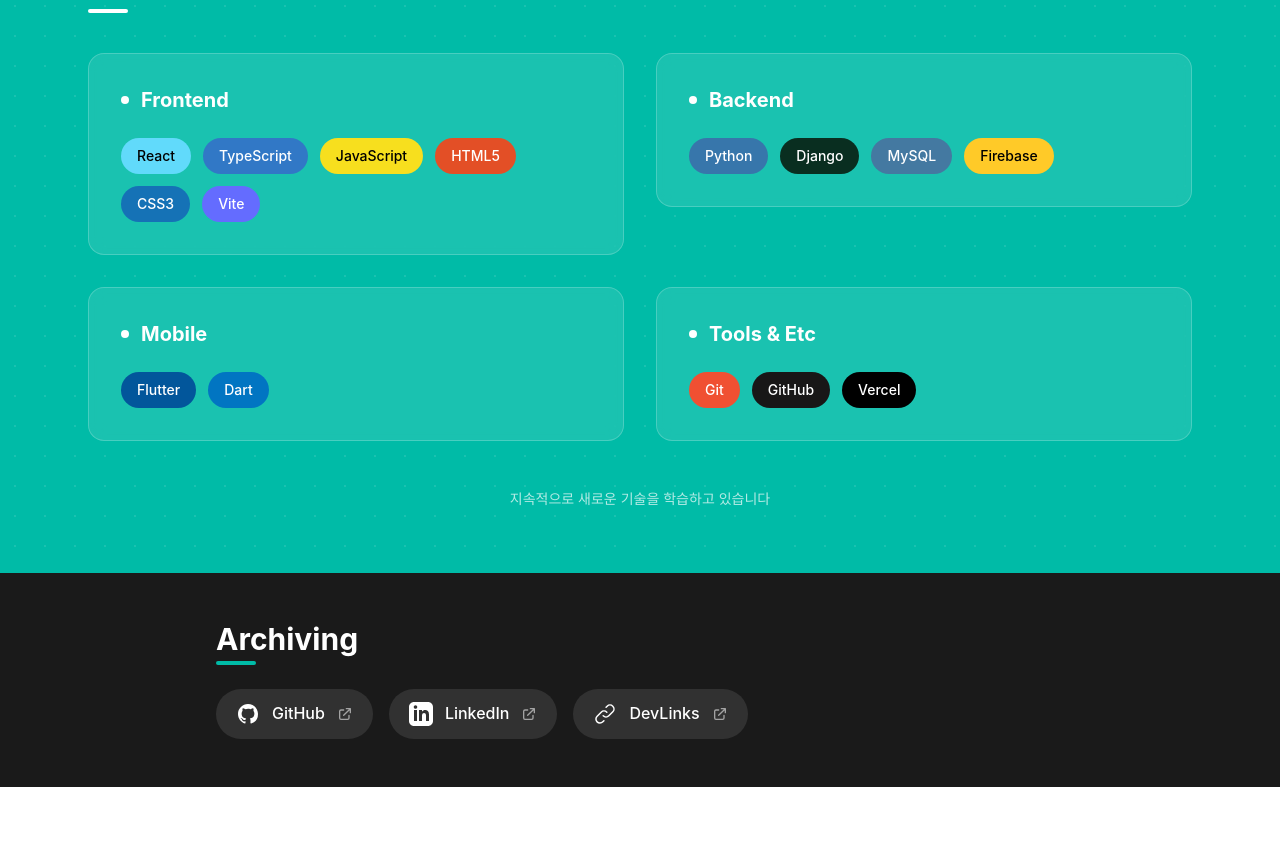
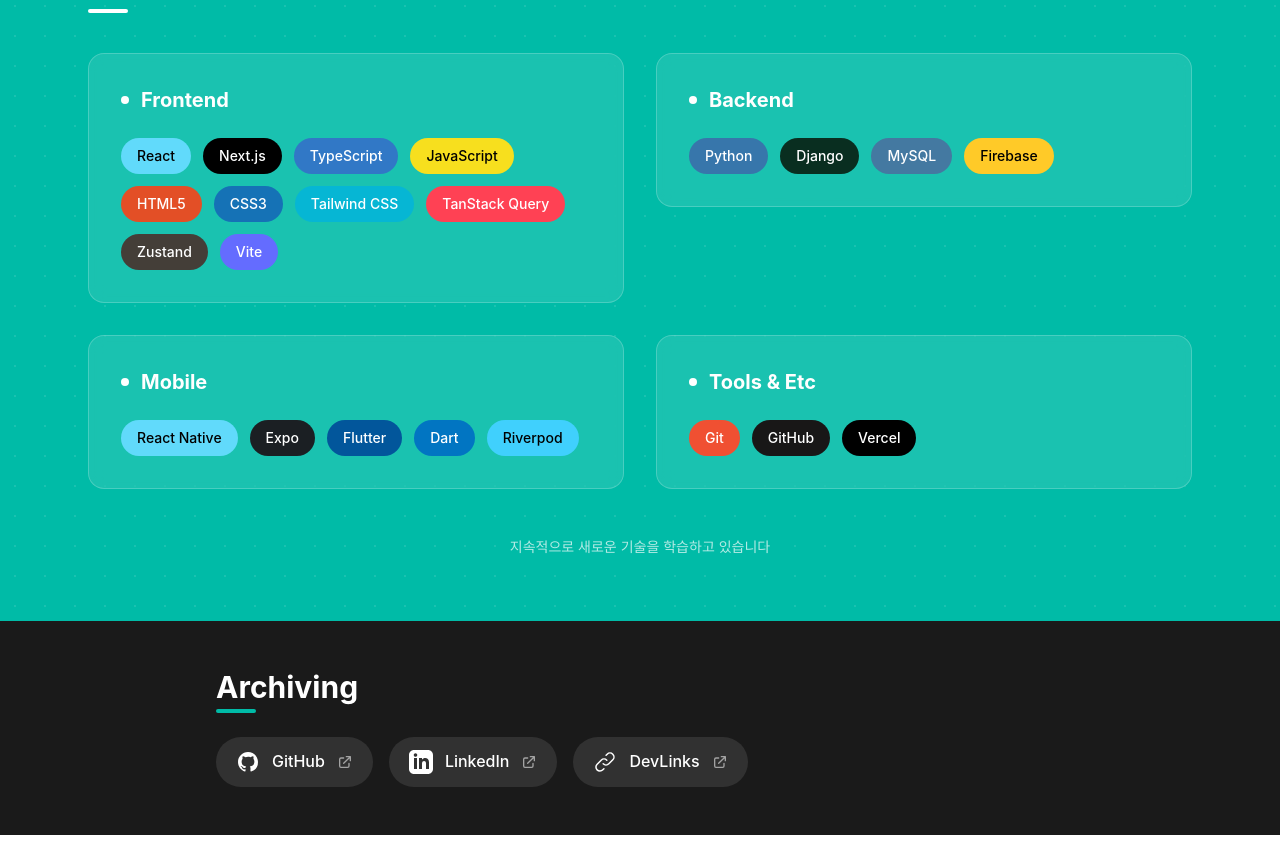
Before and after one commit to ychany/jyc_portfolio, a Next.js app: page / in a window 1280 px wide. Shown: the part 3240-4094 px from the top of the page. Built offline with nearby package versions, Linux system fonts and the light colour scheme; no server answers; the database is empty; a web font is replaced by a local one.

Commit message:
기술스택 추가

```diff
--- a/src/app/globals.css
+++ b/src/app/globals.css
@@ -153,6 +153,11 @@
 .tag-github { background: #181717; color: #fff; }
 .tag-vercel { background: #000000; color: #fff; }
 .tag-vite { background: #646CFF; color: #fff; }
+.tag-tanstack { background: #FF4154; color: #fff; }
+.tag-zustand { background: #443E38; color: #fff; }
+.tag-react-native { background: #61DAFB; color: #000; }
+.tag-expo { background: #1B1F23; color: #fff; }
+.tag-riverpod { background: #40D0FD; color: #000; }
 
 /* Responsive */
 @media (min-width: 640px) {
--- a/src/data/portfolio.ts
+++ b/src/data/portfolio.ts
@@ -38,10 +38,14 @@
 export const skillsData = {
   frontend: [
     { name: "React", level: 80, tagClass: "tag-react" },
+    { name: "Next.js", level: 80, tagClass: "tag-nextjs" },
     { name: "TypeScript", level: 75, tagClass: "tag-typescript" },
     { name: "JavaScript", level: 85, tagClass: "tag-javascript" },
     { name: "HTML5", level: 90, tagClass: "tag-html" },
     { name: "CSS3", level: 85, tagClass: "tag-css" },
+    { name: "Tailwind CSS", level: 80, tagClass: "tag-tailwind" },
+    { name: "TanStack Query", level: 75, tagClass: "tag-tanstack" },
+    { name: "Zustand", level: 75, tagClass: "tag-zustand" },
     { name: "Vite", level: 70, tagClass: "tag-vite" },
   ],
   backend: [
@@ -51,8 +55,11 @@
     { name: "Firebase", level: 65, tagClass: "tag-firebase" },
   ],
   mobile: [
+    { name: "React Native", level: 70, tagClass: "tag-react-native" },
+    { name: "Expo", level: 70, tagClass: "tag-expo" },
     { name: "Flutter", level: 70, tagClass: "tag-flutter" },
     { name: "Dart", level: 70, tagClass: "tag-dart" },
+    { name: "Riverpod", level: 65, tagClass: "tag-riverpod" },
   ],
   tools: [
     { name: "Git", level: 85, tagClass: "tag-git" },
```
